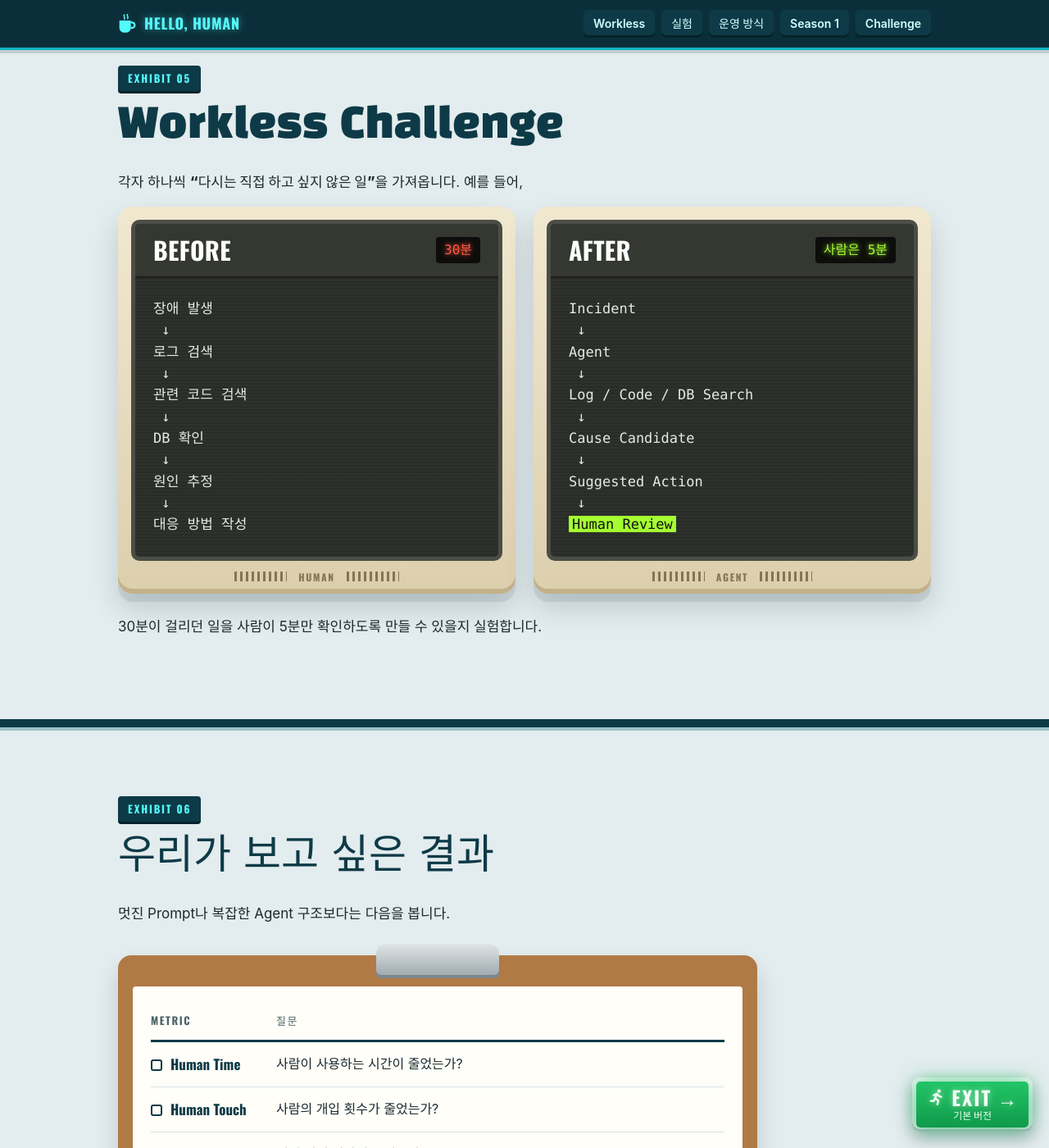
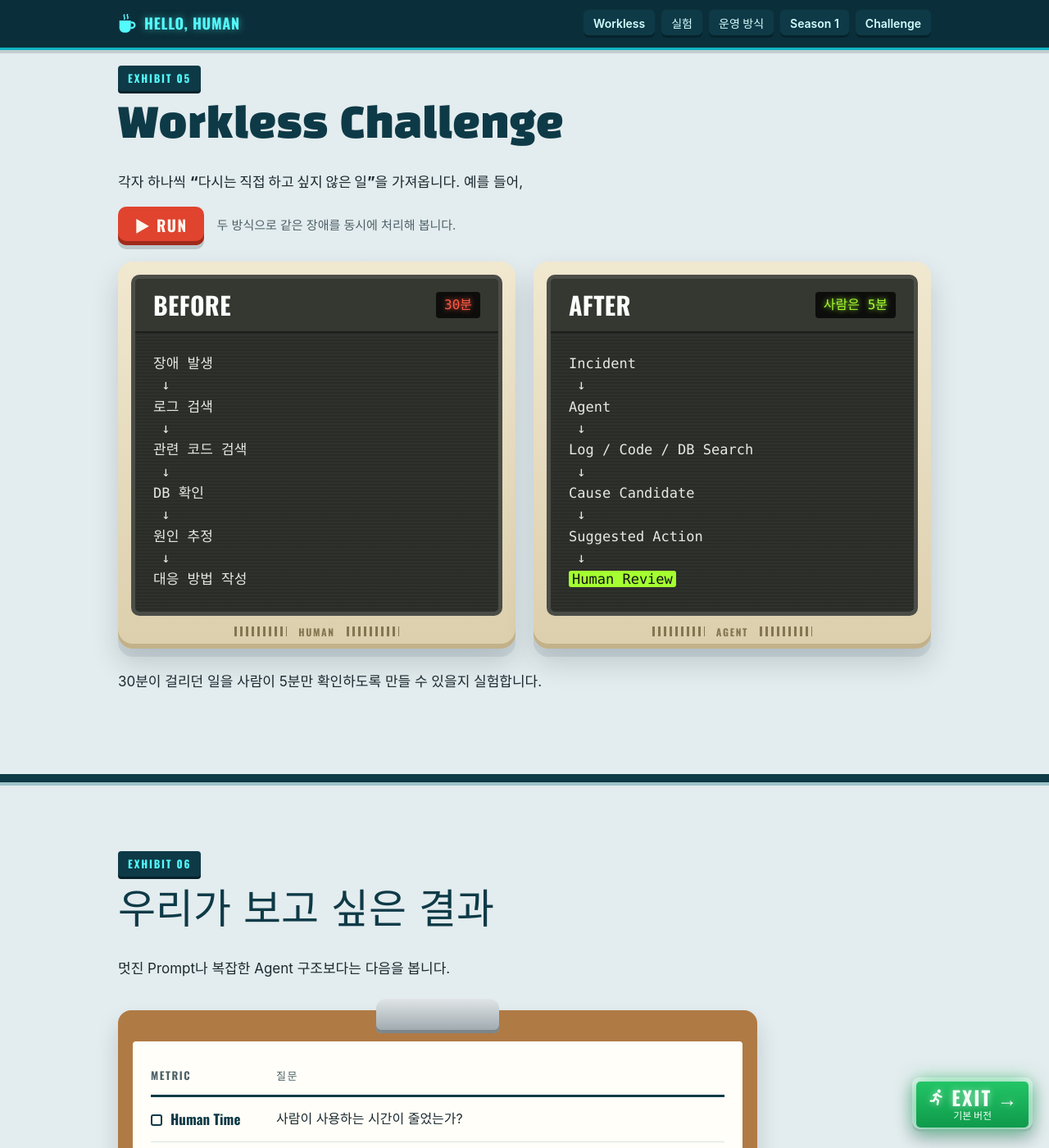
Before and after one commit to SoorimSun/hello-human, a Jekyll site: the page jobsim.html, which Jekyll copies as it is, in a window 1280 px wide and 1400 px high, scrolled down 5527 px. Shown: the whole window at 82% size. Built offline with Jekyll 4.4.1, drawn with Linux system fonts in a browser that asks for light colours; some web fonts are replaced.

Commit message:
게임 버전: Workless Challenge에 Before/After 실행 시뮬레이션 추가
- RUN 버튼을 누르면 두 보드가 단계별로 진행되고 LED가 사람 시간을 표시
- Before는 모든 단계가 사람이라 30:00까지, After는 에이전트 단계 동안 00:00이다가 Human Review에서만 05:00까지 올라감
- 경과 시간은 실제 시계로 계산해 탭이 느려져도 위치가 정확함
- 동작 줄이기 설정이면 바로 결과 표시, 완료 결과는 스크린리더로 안내
- CSS v=5, JS v=3

```diff
--- a/assets/jobsim.css
+++ b/assets/jobsim.css
@@ -1687,3 +1687,80 @@
   .bot-eye { transition: none; }
   .bot-head.is-poked { animation: none; }
 }
+
+/* ---------- 3. Before / After 실행 ---------- */
+
+.run-bar {
+  display: none;
+  flex-wrap: wrap;
+  align-items: center;
+  gap: 10px 16px;
+  margin: 6px 0 20px;
+}
+
+.js .run-bar { display: flex; }
+.run-bar .run-status { margin: 0; }
+
+/* 오락기 스타일 빨간 버튼 */
+.run-btn {
+  padding: 8px 20px 11px;
+  border: 0;
+  border-radius: 10px;
+  background: #e0442f;
+  box-shadow: inset 0 -5px 0 #a02a1b, 0 5px 0 rgba(6, 34, 43, 0.18);
+  font-family: var(--label);
+  font-size: 19px;
+  font-weight: 700;
+  letter-spacing: 0.08em;
+  color: #fff6ee;
+  cursor: pointer;
+  transition: transform 0.08s ease, box-shadow 0.08s ease, filter 0.15s ease;
+}
+
+.run-btn:hover { filter: brightness(1.08); }
+
+.run-btn:active {
+  transform: translateY(3px);
+  box-shadow: inset 0 -2px 0 #a02a1b, 0 2px 0 rgba(6, 34, 43, 0.18);
+}
+
+.run-btn[aria-disabled="true"] { cursor: default; filter: saturate(0.6); }
+.run-btn:focus-visible { outline: 3px solid var(--cyan); outline-offset: 3px; }
+
+.run-note { font-size: 15px; color: var(--muted); }
+
+.ba .ln {
+  border-radius: 3px;
+  transition: opacity 0.15s ease, background-color 0.15s ease, box-shadow 0.15s ease;
+}
+
+/* 실행 중: 대기 단계는 흐리게, 진행 중인 단계는 강조, 끝난 단계는 ✓ */
+.ba.is-running .ln,
+.ba.is-finished .ln { opacity: 0.4; }
+
+.ba .ln.is-done { opacity: 1; }
+.ba .ln.is-done::after { content: " ✓"; color: #8c9a88; }
+
+.ba .ln.is-active {
+  opacity: 1;
+  color: #fff;
+  background: rgba(255, 90, 68, 0.35);
+  box-shadow: 0 0 0 3px rgba(255, 90, 68, 0.35);
+}
+
+[data-run="after"] .ln.is-active {
+  background: rgba(83, 250, 252, 0.25);
+  box-shadow: 0 0 0 3px rgba(83, 250, 252, 0.25);
+}
+
+.ba mark.ln.is-active {
+  background: var(--lime);
+  color: #111;
+  box-shadow: 0 0 0 3px rgba(164, 254, 48, 0.45), 0 0 16px rgba(164, 254, 48, 0.6);
+}
+
+.ba .led { font-variant-numeric: tabular-nums; }
+
+@media (prefers-reduced-motion: reduce) {
+  .ba .ln, .run-btn { transition: none; }
+}
--- a/assets/jobsim.js
+++ b/assets/jobsim.js
@@ -27,6 +27,7 @@
 
   setupCartridges();
   setupBots();
+  setupRun();
 
   /* ---------- 1. 카트리지 꽂기 (Season 1) ---------- */
 
@@ -294,6 +295,93 @@
     }
   }
 
+  /* ---------- 3. Before / After 실행 (Workless Challenge) ---------- */
+
+  function setupRun() {
+    const ba = document.querySelector('.ba');
+    const btn = document.querySelector('.run-btn');
+    if (!ba || !btn) return;
+
+    const status = document.querySelector('.run-status');
+    const before = ba.querySelector('[data-run="before"]');
+    const after = ba.querySelector('[data-run="after"]');
+    const beforeSteps = [...before.querySelectorAll('.ln')];
+    const afterSteps = [...after.querySelectorAll('.ln')];
+    const beforeLed = before.querySelector('.led');
+    const afterLed = after.querySelector('.led');
+
+    const MINUTE = 200;                                  // 시뮬레이션 1분 = 0.2초
+    const HUMAN_STEP = 5 * MINUTE;                       // Before: 사람이 단계마다 5분
+    const AGENT_STEP = 300;                              // After: 에이전트 단계는 사람 시간 0
+    const REVIEW_START = AGENT_STEP * (afterSteps.length - 1);
+    const TOTAL = HUMAN_STEP * beforeSteps.length;       // 30분
+
+    let running = false;
+    let start = 0;
+    let timer = 0;
+
+    btn.addEventListener('click', () => {
+      if (running) return;
+      running = true;
+      btn.setAttribute('aria-disabled', 'true');
+      btn.textContent = '■ RUNNING...';
+      ba.classList.remove('is-finished');
+      ba.classList.add('is-running');
+      status.textContent = 'Before와 After를 실행합니다.';
+
+      if (reduceMotion) {
+        finish();
+        return;
+      }
+      // 경과 시간은 실제 시계로 계산해서, 탭이 가려져 타이머가 느려져도 위치가 정확함
+      start = performance.now();
+      timer = setInterval(tick, 50);
+      tick();
+    });
+
+    function tick() {
+      const t = performance.now() - start;
+      if (t >= TOTAL) {
+        finish();
+        return;
+      }
+      render(t);
+    }
+
+    function render(t) {
+      beforeSteps.forEach((el, i) => setStep(el, t, i * HUMAN_STEP, (i + 1) * HUMAN_STEP));
+      afterSteps.forEach((el, i) => {
+        const isReview = i === afterSteps.length - 1;
+        const from = isReview ? REVIEW_START : i * AGENT_STEP;
+        const to = isReview ? REVIEW_START + 5 * MINUTE : (i + 1) * AGENT_STEP;
+        setStep(el, t, from, to);
+      });
+      beforeLed.textContent = clock(t / MINUTE);
+      afterLed.textContent = `사람 ${clock(Math.min(5, Math.max(0, (t - REVIEW_START) / MINUTE)))}`;
+    }
+
+    function setStep(el, t, from, to) {
+      el.classList.toggle('is-active', t >= from && t < to);
+      el.classList.toggle('is-done', t >= to);
+    }
+
+    function finish() {
+      clearInterval(timer);
+      render(TOTAL);
+      running = false;
+      ba.classList.remove('is-running');
+      ba.classList.add('is-finished');
+      btn.removeAttribute('aria-disabled');
+      btn.textContent = '↺ REPLAY';
+      status.textContent = '완료: Before는 사람이 30분, After는 사람이 5분 걸렸습니다.';
+    }
+
+    function clock(minutes) {
+      const sec = Math.round(minutes * 60);
+      return `${String(Math.floor(sec / 60)).padStart(2, '0')}:${String(sec % 60).padStart(2, '0')}`;
+    }
+  }
+
   /* ---------- 공통 ---------- */
 
   // 같은 CSS 애니메이션을 처음부터 다시 재생
--- a/jobsim.html
+++ b/jobsim.html
@@ -15,9 +15,9 @@
 <link rel="preconnect" href="https://fonts.gstatic.com" crossorigin>
 <link rel="stylesheet" href="https://fonts.googleapis.com/css2?family=Black+Han+Sans&family=DotGothic16&family=Oswald:wght@500;700&display=swap">
 <!-- CSS·JS를 고치면 ?v= 값을 올려주세요 (브라우저 캐시 때문에 예전 파일이 쓰이는 것 방지) -->
-<link rel="stylesheet" href="assets/jobsim.css?v=4">
+<link rel="stylesheet" href="assets/jobsim.css?v=5">
 <script>document.documentElement.classList.add('js');</script>
-<script src="assets/jobsim.js?v=2" defer></script>
+<script src="assets/jobsim.js?v=3" defer></script>
 </head>
 <body>
 
@@ -313,41 +313,47 @@
       <h2>Workless Challenge</h2>
       <p>각자 하나씩 <strong>“다시는 직접 하고 싶지 않은 일”</strong>을 가져옵니다. 예를 들어,</p>
 
+      <div class="run-bar">
+        <button type="button" class="run-btn">▶ RUN</button>
+        <span class="run-note">두 방식으로 같은 장애를 동시에 처리해 봅니다.</span>
+        <p class="run-status sr-only" aria-live="polite"></p>
+      </div>
+
       <div class="ba">
-        <div class="board">
+        <div class="board" data-run="before">
           <div class="board-screen">
             <div class="board-bar"><h3 class="board-title">Before</h3><span class="led">30분</span></div>
             <div class="board-body">
-<pre>장애 발생
+<pre><span class="ln">장애 발생</span>
  ↓
-로그 검색
+<span class="ln">로그 검색</span>
  ↓
-관련 코드 검색
+<span class="ln">관련 코드 검색</span>
  ↓
-DB 확인
+<span class="ln">DB 확인</span>
  ↓
-원인 추정
+<span class="ln">원인 추정</span>
  ↓
-대응 방법 작성</pre>
+<span class="ln">대응 방법 작성</span></pre>
             </div>
           </div>
           <div class="board-foot" aria-hidden="true">HUMAN</div>
         </div>
-        <div class="board">
+        <div class="board" data-run="after">
           <div class="board-screen">
             <div class="board-bar"><h3 class="board-title">After</h3><span class="led is-lime">사람은 5분</span></div>
             <div class="board-body">
-<pre>Incident
+<pre><span class="ln">Incident</span>
  ↓
-Agent
+<span class="ln">Agent</span>
  ↓
-Log / Code / DB Search
+<span class="ln">Log / Code / DB Search</span>
  ↓
-Cause Candidate
+<span class="ln">Cause Candidate</span>
  ↓
-Suggested Action
+<span class="ln">Suggested Action</span>
  ↓
-<mark>Human Review</mark></pre>
+<mark class="ln">Human Review</mark></pre>
             </div>
           </div>
           <div class="board-foot" aria-hidden="true">AGENT</div>
```
